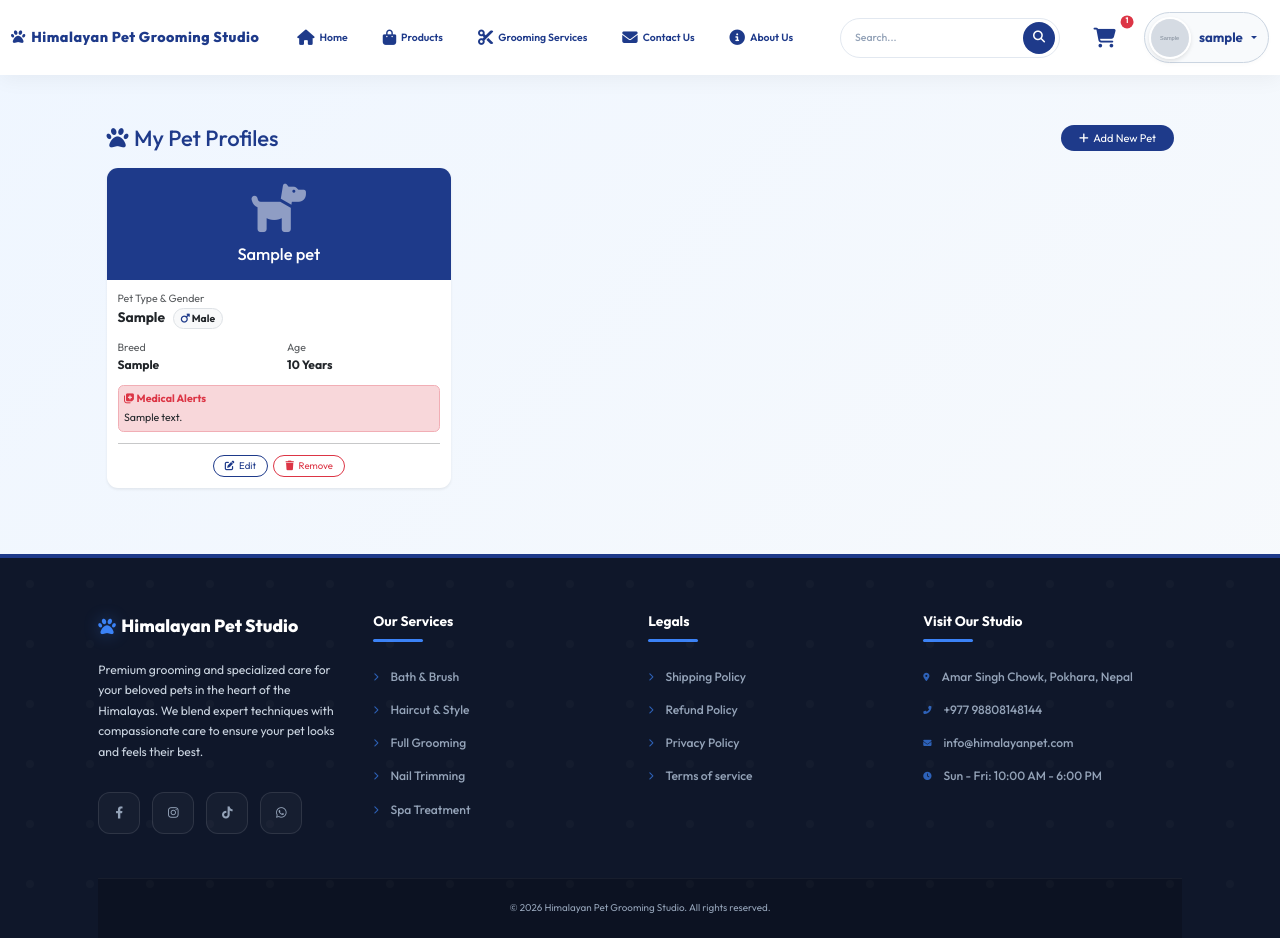
After one commit to Munapoon/Himalayan-Pet-Grooming-Studio, a Django app: page /appointments/pets/ in a window 1280 px wide. The commit adds this page. Run offline with Django 5.2, Linux system fonts and the light colour scheme; a user stored in the database is signed in; tables that the repository leaves empty hold one stand-in row (values such as "Sample post"); grey boxes marked "Sample" are stand-in pictures.

Commit message:
Enhance pet management features: Add pet profiles, update role management, and improve appointment forms with auto-fill functionality

```diff
--- a/frontend/static/css/base.css
+++ b/frontend/static/css/base.css
@@ -141,6 +141,26 @@ body {
     flex-direction: column;
     padding-top: 75px;
     scroll-behavior: smooth;
+}
+
+/* Global Color overrides to match Navbar Navy */
+.btn-primary, .bg-primary {
+    background-color: #1e3a8a !important;
+    border-color: #1e3a8a !important;
+}
+
+.btn-outline-primary {
+    color: #1e3a8a !important;
+    border-color: #1e3a8a !important;
+}
+
+.btn-outline-primary:hover {
+    background-color: #1e3a8a !important;
+    color: white !important;
+}
+
+.text-primary {
+    color: #1e3a8a !important;
 }
 
 body.no-pt {
--- a/frontend/templates/admin_base.html
+++ b/frontend/templates/admin_base.html
@@ -62,6 +62,11 @@
             <a class="nav-link {% if request.resolver_match.url_name == 'user_list' or request.resolver_match.url_name == 'user_detail' %}active{% endif %}"
                 href="{% url 'user_list' %}">
                 <i class="fas fa-users"></i> <span>Users</span>
+            </a>
+
+            <a class="nav-link {% if request.resolver_match.url_name == 'admin_pet_list' %}active{% endif %}"
+                href="{% url 'admin_pet_list' %}">
+                <i class="fas fa-paw"></i> <span>Pet Profiles</span>
             </a>
 
             <a class="nav-link {% if 'products:product' in request.resolver_match.view_name %}active{% endif %}"
--- a/frontend/templates/appointments/appointment_list_admin.html
+++ b/frontend/templates/appointments/appointment_list_admin.html
@@ -11,9 +11,6 @@
                 <i class="fas fa-arrow-left"></i> Back to Dashboard
             </a>
         </div>
-        <a href="{% url 'appointment_create' %}" class="btn btn-primary">
-            <i class="fas fa-plus"></i> Book New Appointment
-        </a>
     </div>
 </div>
 
--- /dev/null
+++ b/frontend/templates/appointments/pet_list.html
@@ -0,0 +1,88 @@
+{% extends 'base.html' %}
+
+{% block title %}My Pet Profiles - Himalayan Pet Studio{% endblock %}
+
+{% block content %}
+<div class="container py-5">
+    <div class="d-flex justify-content-between align-items-center mb-4">
+        <h1 class="h2 mb-0" style="color: #1e3a8a;"><i class="fas fa-paw me-2"></i>My Pet Profiles</h1>
+        <a href="{% url 'pet_add' %}" class="btn rounded-pill px-4 text-white" style="background-color: #1e3a8a;">
+            <i class="fas fa-plus me-1"></i> Add New Pet
+        </a>
+    </div>
+
+    <div class="row">
+        {% if pets %}
+            {% for pet in pets %}
+            <div class="col-md-4 mb-4">
+                <div class="card h-100 border-0 shadow-sm rounded-4 overflow-hidden pet-card">
+                    <div class="p-4 text-center text-white position-relative" style="background-color: #1e3a8a;">
+                        <i class="fas fa-dog fa-4x opacity-50"></i>
+                        <h3 class="mt-3 mb-0">{{ pet.name }}</h3>
+                    </div>
+                    <div class="card-body">
+                        <div class="mb-3">
+                            <div class="text-muted small">Pet Type & Gender</div>
+                            <div class="fw-bold fs-5">
+                                {{ pet.pet_type }}
+                                <span class="badge rounded-pill bg-light text-dark border ms-2">
+                                    {% if pet.gender == 'male' %}<i class="fas fa-mars text-primary"></i> Male
+                                    {% elif pet.gender == 'female' %}<i class="fas fa-venus text-danger"></i> Female
+                                    {% else %}Gender Not Set{% endif %}
+                                </span>
+                            </div>
+                        </div>
+                        <div class="row">
+                            <div class="col-6 mb-3">
+                                <div class="text-muted small">Breed</div>
+                                <div class="fw-bold">{{ pet.breed|default:"-" }}</div>
+                            </div>
+                            <div class="col-6 mb-3">
+                                <div class="text-muted small">Age</div>
+                                <div class="fw-bold">{{ pet.age|default:"-" }} Years</div>
+                            </div>
+                        </div>
+                        {% if pet.medical_notes %}
+                        <div class="p-2 mb-3 bg-danger-subtle border border-danger-subtle rounded-3 small">
+                            <div class="fw-bold text-danger mb-1"><i class="fas fa-notes-medical"></i> Medical Alerts</div>
+                            <div class="text-dark">{{ pet.medical_notes|truncatechars:80 }}</div>
+                        </div>
+                        {% endif %}
+                        <hr class="my-3 opacity-10">
+                        <div class="d-flex gap-2 justify-content-center">
+                            <a href="{% url 'pet_edit' pet.pk %}" class="btn btn-outline-secondary btn-sm rounded-pill px-3" style="border-color: #1e3a8a; color: #1e3a8a;">
+                                <i class="fas fa-edit me-1"></i> Edit
+                            </a>
+                            <a href="{% url 'pet_delete' pet.pk %}" class="btn btn-outline-danger btn-sm rounded-pill px-3">
+                                <i class="fas fa-trash me-1"></i> Remove
+                            </a>
+                        </div>
+                    </div>
+                </div>
+            </div>
+            {% endfor %}
+        {% else %}
+            <div class="col-12 text-center py-5">
+                <div class="mb-4">
+                    <i class="fas fa-paw fa-5x text-muted opacity-25"></i>
+                </div>
+                <h3>No pet profiles yet</h3>
+                <p class="text-muted">Save your pets' details here to make booking even faster!</p>
+                <a href="{% url 'pet_add' %}" class="btn mt-3 text-white" style="background-color: #1e3a8a;">
+                    <i class="fas fa-plus me-1"></i> Add Your First Pet
+                </a>
+            </div>
+        {% endif %}
+    </div>
+</div>
+
+<style>
+    .pet-card {
+        transition: transform 0.3s ease, box-shadow 0.3s ease;
+    }
+    .pet-card:hover {
+        transform: translateY(-5px);
+        box-shadow: 0 10px 20px rgba(0,0,0,0.1) !important;
+    }
+</style>
+{% endblock %}
--- a/frontend/templates/base.html
+++ b/frontend/templates/base.html
@@ -109,6 +109,8 @@
                         <ul class="dropdown-menu dropdown-menu-end border-0 shadow mt-3">
                             <li><a class="dropdown-item py-2" href="{% url 'user_profile' %}">
                                     <i class="fas fa-user-cog me-2"></i>Profile</a></li>
+                            <li><a class="dropdown-item py-2" href="{% url 'pet_list' %}">
+                                    <i class="fas fa-paw me-2"></i>My Pet Profiles</a></li>
                             <li><a class="dropdown-item py-2" href="{% url 'products:cart' %}">
                                     <i class="fas fa-shopping-cart me-2"></i>My Cart</a></li>
                             <li><a class="dropdown-item py-2" href="{% url 'appointment_list' %}">
```
Also changed, not shown: frontend/templates/accounts/user_detail.html (+10 -4 lines), frontend/templates/appointments/admin_pet_list.html (added, +105 -0 lines), frontend/templates/appointments/appointment_form.html (+49 -2 lines), frontend/templates/appointments/pet_confirm_delete.html (added, +33 -0 lines), frontend/templates/appointments/pet_form.html (added, +84 -0 lines), 1 other file.
